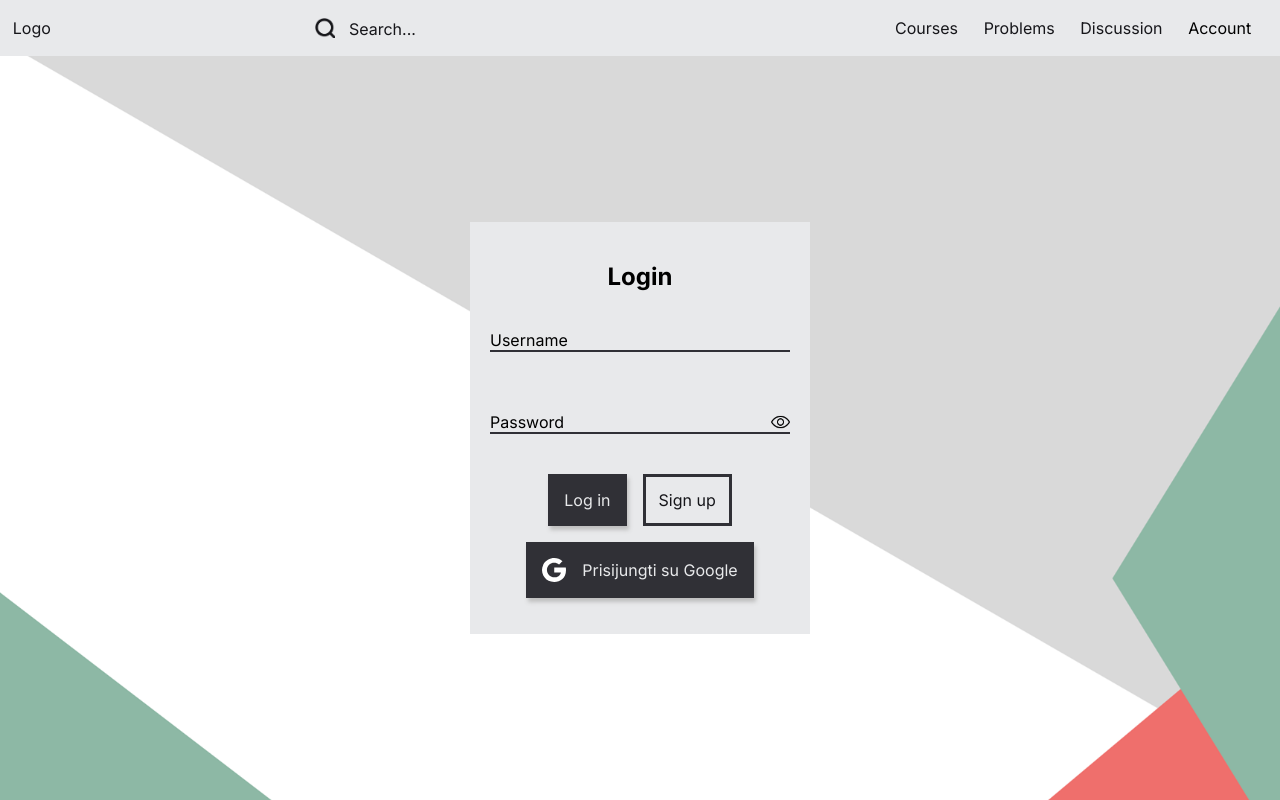
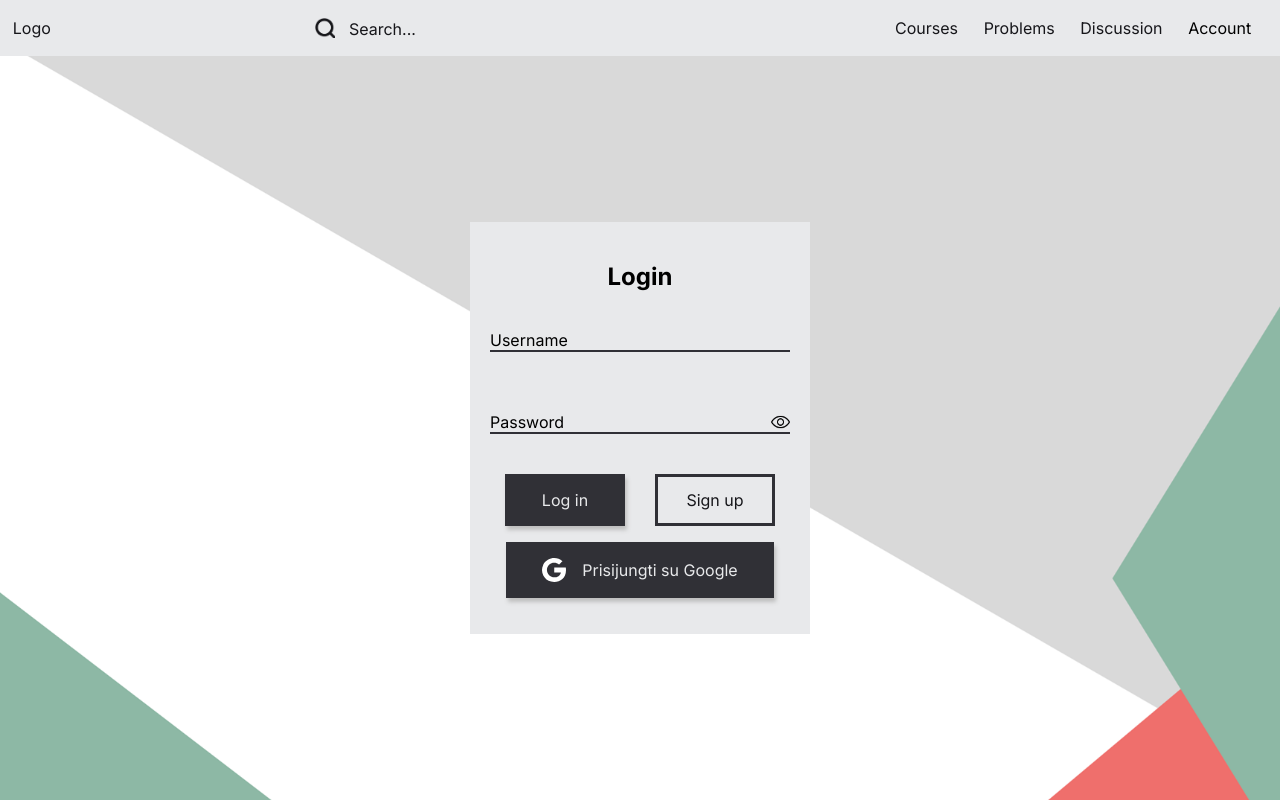
Before and after one commit to Smurfai-org/pvp, a React (Vite) app in the folder frontend/: page /login in a window 1280 px wide. Built offline with nearby package versions, Linux system fonts and the light colour scheme.

Commit message:
made login screen prettier

```diff
--- a/frontend/src/pages/login/Login.jsx
+++ b/frontend/src/pages/login/Login.jsx
@@ -89,8 +89,8 @@ function Login() {
           errorText={passwordError}
         />
         <div className="inline-centered-buttons-login">
-          <Button onClick={handleSubmit}>Log in</Button>
-          <Button extra="secondary">Sign up</Button>
+          <Button extra='login-btn' onClick={handleSubmit}>Log in</Button>
+          <Button extra="secondary login-btn">Sign up</Button>
         </div>
         <div className="google-cnt">
           <Button extra='google-button' onClick={googleLoginButton}>
--- a/frontend/src/pages/login/login.css
+++ b/frontend/src/pages/login/login.css
@@ -20,18 +20,22 @@
 
 .inline-centered-buttons-login {
   display: flex;
-  gap: 1rem;
+  gap: 10%;
   justify-content: center;
-  align-items: center;
+}
+
+.login-btn {
+  width: 40%;
 }
 
 .google-button {
   display: flex;
   align-items: center;
+  justify-content: center;
   gap: 1rem;
   padding: 1rem;
   margin: 1rem;
-  width: 7rem;
+  width: 90%;
 }
 
 .google-img {
```
